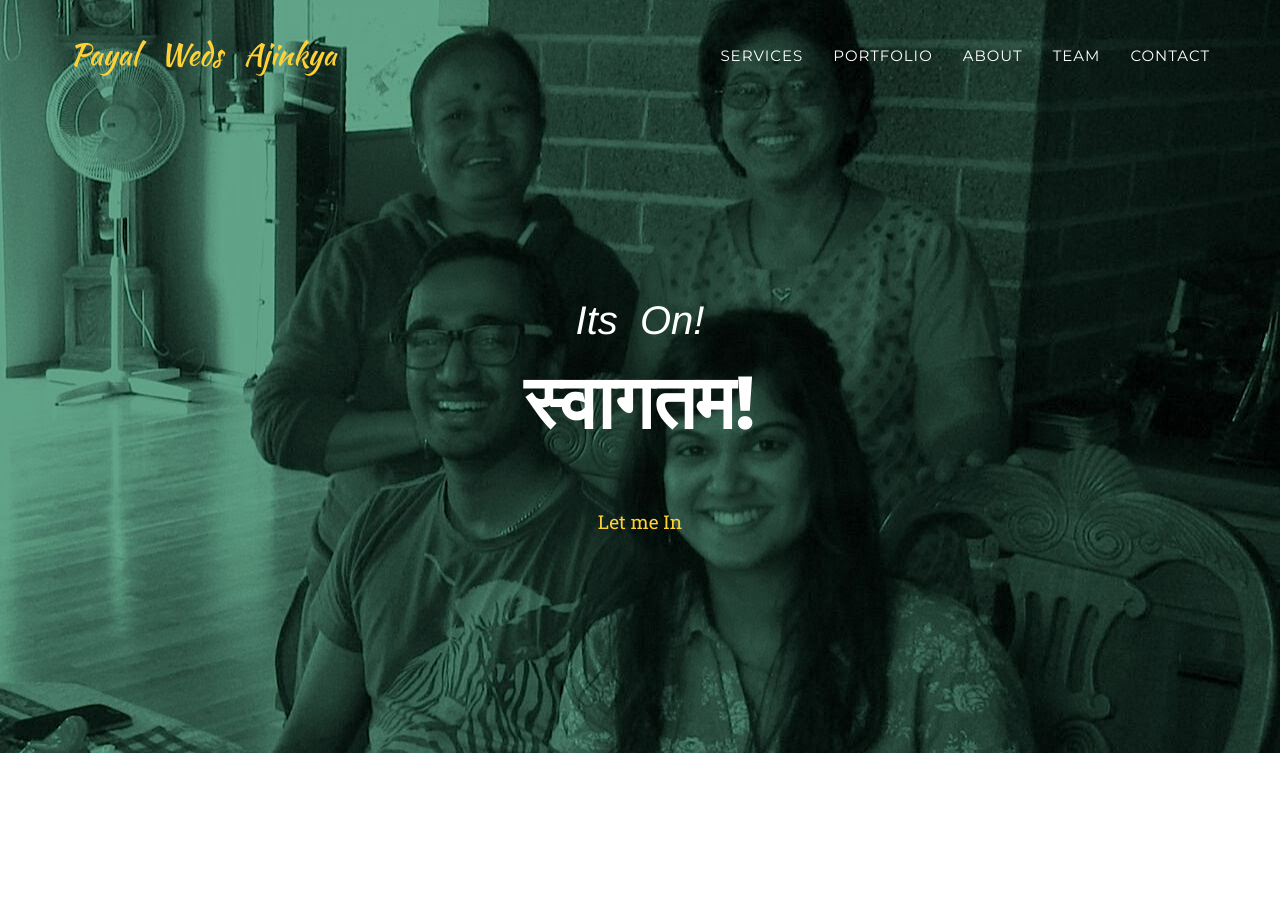
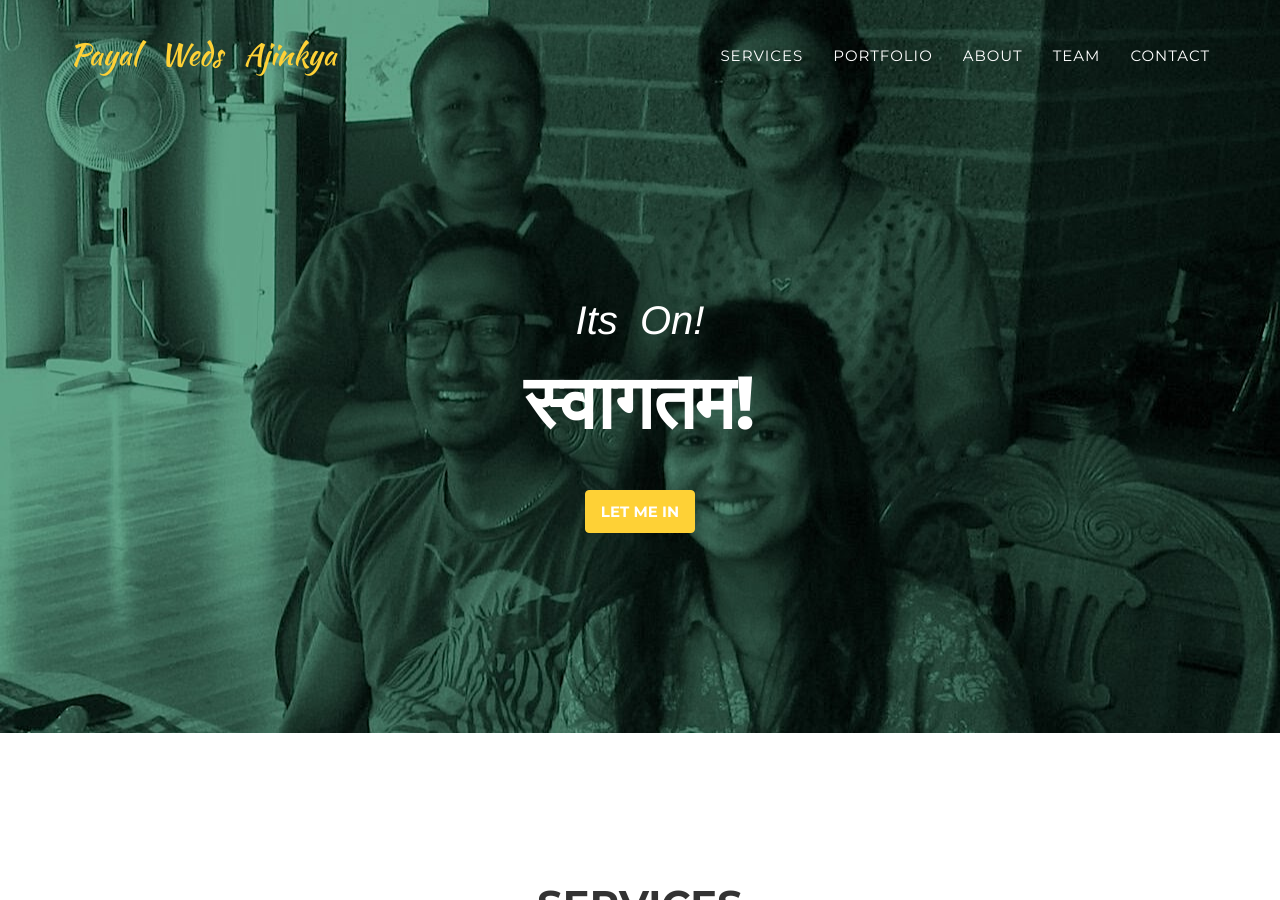
Before and after one commit to ajkl/wedding-invite, a Jekyll site: the page built from index.html, in a window 1280 px wide and 900 px high. Built offline with Jekyll 4.4.1, drawn with Linux system fonts in a browser that asks for light colours; some web fonts are replaced.

Commit message:
change to btn-primary

```diff
--- a/_includes/header.html
+++ b/_includes/header.html
@@ -46,7 +46,7 @@
             <div class="intro-text">
                 <div class="intro-lead-in">Its&nbsp;&nbsp;On!</div>
                 <div class="intro-heading">स्वागतम!</div>
-                <a href="#services" class="page-scroll btn btn-lg">Let me In</a>
+                <a href="#services" class="page-scroll btn btn-primary">Let me In</a>
             </div>
         </div>
     </header>
```
